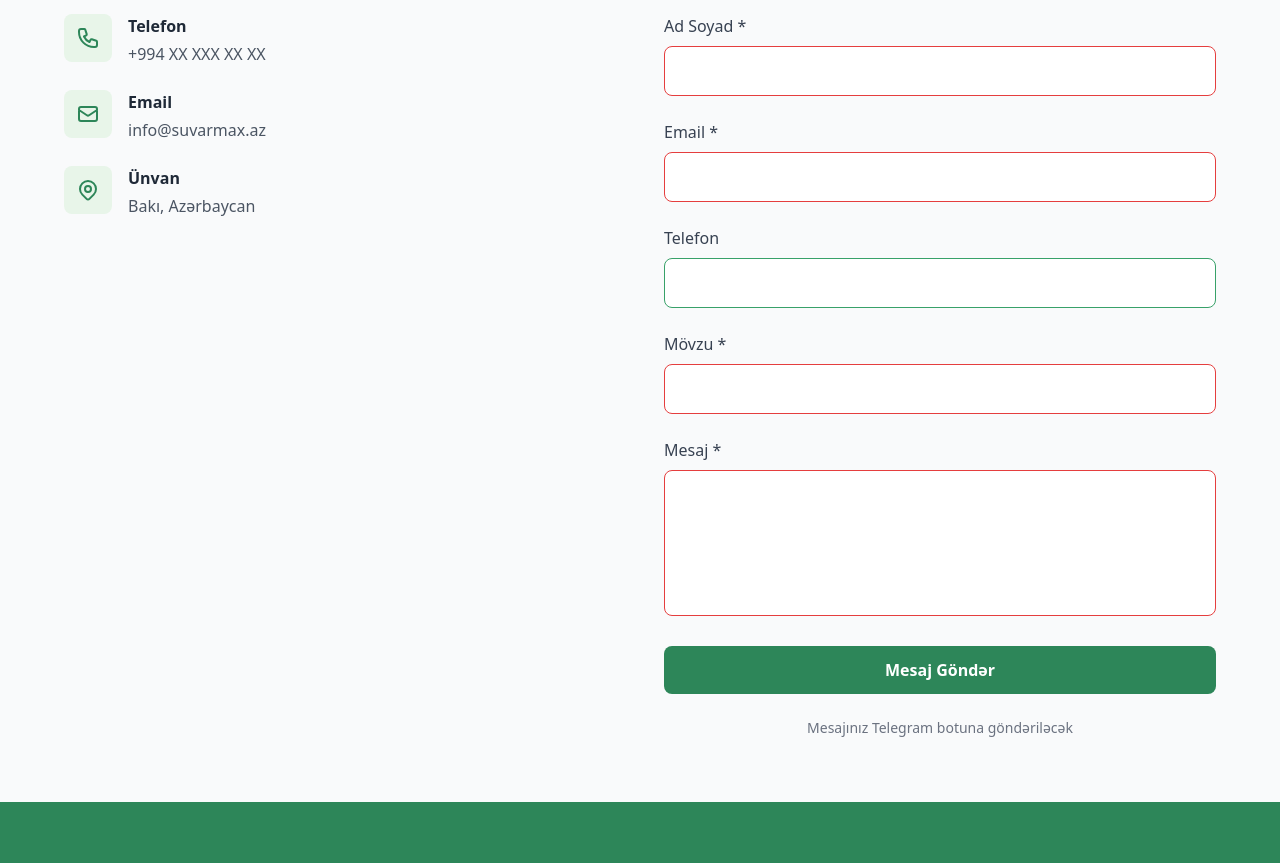
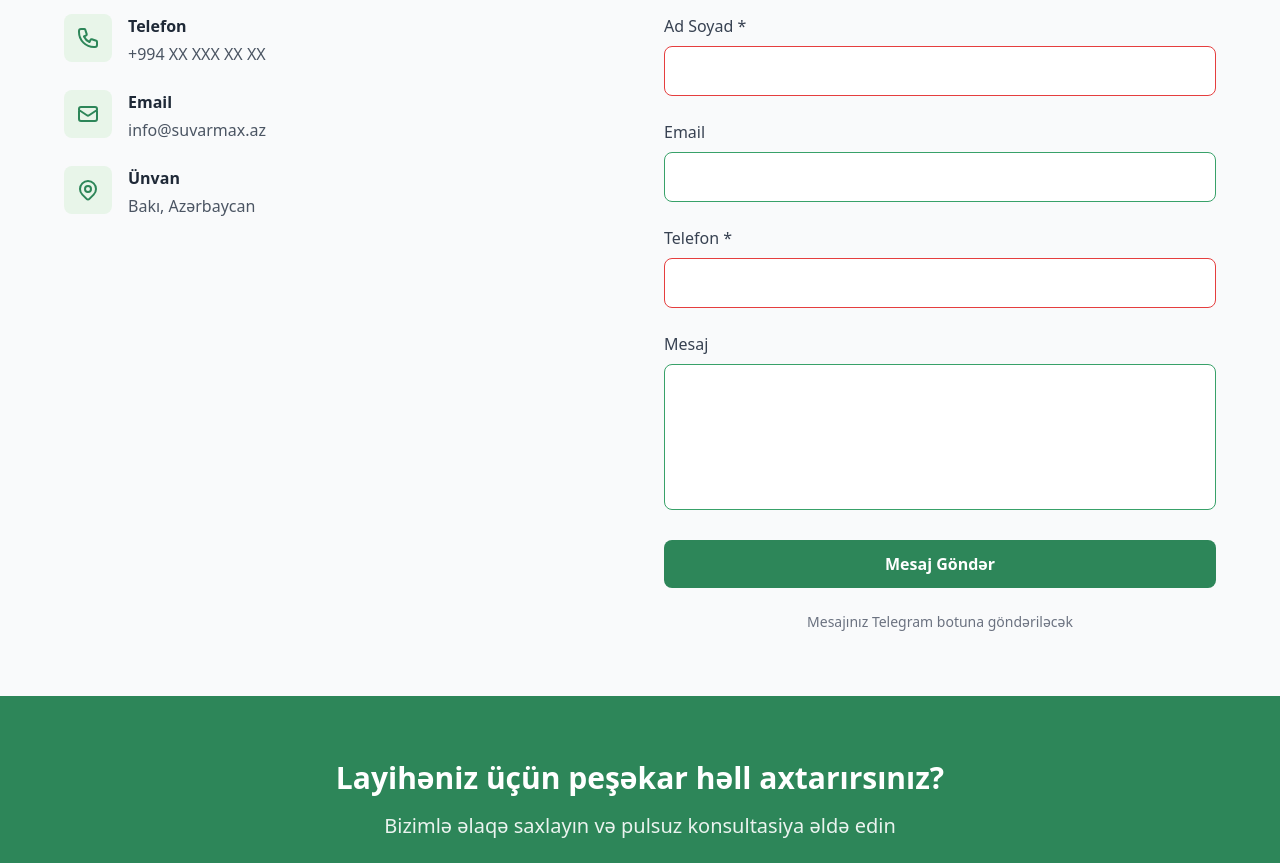
Before and after one commit to AgilBashirov/Suvarmax, a website: page index.html in a window 1280 px wide. Shown: the part 3400-4263 px from the top of the page. Drawn offline with nearby package versions, Linux system fonts and the light colour scheme.

Commit message:
telegram is ready for test

```diff
--- a/assets/js/main.js
+++ b/assets/js/main.js
@@ -103,8 +103,8 @@ function initContactForm() {
 
     // Telegram Bot konfiqurasiyası
     // ⚠️ MÜHİM: Bu məlumatları öz bot token və chat ID-nizlə əvəz edin!
-    const TELEGRAM_BOT_TOKEN = 'YOUR_BOT_TOKEN'; // BotFather-dən aldığınız token
-    const TELEGRAM_CHAT_ID = 'YOUR_CHAT_ID'; // Mesajların göndəriləcəyi chat ID
+    const TELEGRAM_BOT_TOKEN = '8554708256:AAGUJXtJjehvX4gvHMGphK6YI6L7zuQ6I1E'; // BotFather-dən aldığınız token
+    const TELEGRAM_CHAT_ID = '5449848409'; // Mesajların göndəriləcəyi chat ID
 
     contactForm.addEventListener('submit', function(e) {
         e.preventDefault();
--- a/index.html
+++ b/index.html
@@ -507,23 +507,18 @@
                                    class="w-full px-4 py-3 border border-gray-300 rounded-lg focus:ring-2 focus:ring-primary focus:border-transparent outline-none transition">
                         </div>
                         <div>
-                            <label for="email" class="block text-gray-700 font-medium mb-2">Email *</label>
-                            <input type="email" id="email" name="email" required
+                            <label for="email" class="block text-gray-700 font-medium mb-2">Email</label>
+                            <input type="email" id="email" name="email"
                                    class="w-full px-4 py-3 border border-gray-300 rounded-lg focus:ring-2 focus:ring-primary focus:border-transparent outline-none transition">
                         </div>
                         <div>
-                            <label for="phone" class="block text-gray-700 font-medium mb-2">Telefon</label>
-                            <input type="tel" id="phone" name="phone"
+                            <label for="phone" class="block text-gray-700 font-medium mb-2">Telefon *</label>
+                            <input type="tel" id="phone" name="phone" required
                                    class="w-full px-4 py-3 border border-gray-300 rounded-lg focus:ring-2 focus:ring-primary focus:border-transparent outline-none transition">
                         </div>
                         <div>
-                            <label for="subject" class="block text-gray-700 font-medium mb-2">Mövzu *</label>
-                            <input type="text" id="subject" name="subject" required
-                                   class="w-full px-4 py-3 border border-gray-300 rounded-lg focus:ring-2 focus:ring-primary focus:border-transparent outline-none transition">
-                        </div>
-                        <div>
-                            <label for="message" class="block text-gray-700 font-medium mb-2">Mesaj *</label>
-                            <textarea id="message" name="message" rows="5" required
+                            <label for="message" class="block text-gray-700 font-medium mb-2">Mesaj</label>
+                            <textarea id="message" name="message" rows="5"
                                       class="w-full px-4 py-3 border border-gray-300 rounded-lg focus:ring-2 focus:ring-primary focus:border-transparent outline-none transition resize-none"></textarea>
                         </div>
                         <button type="submit"
```
